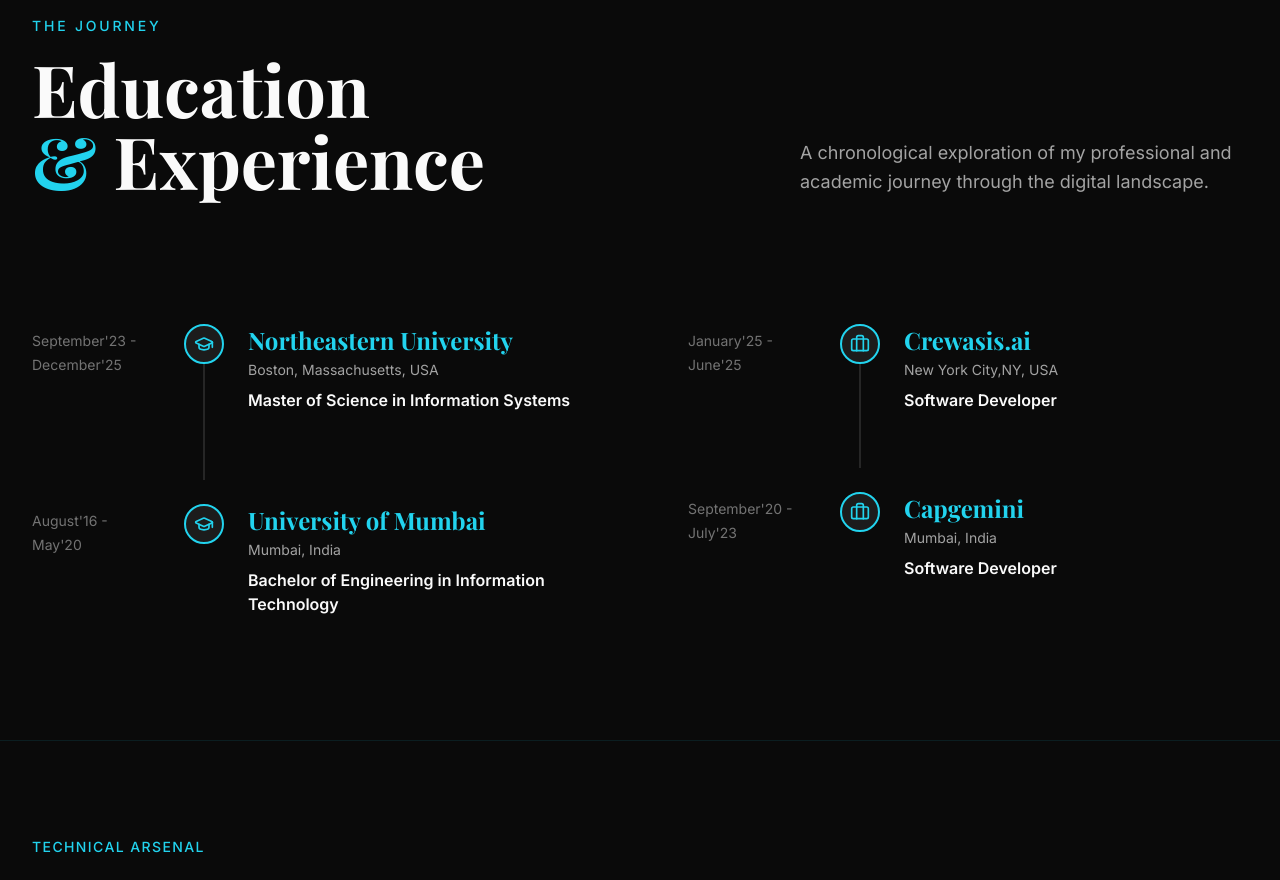
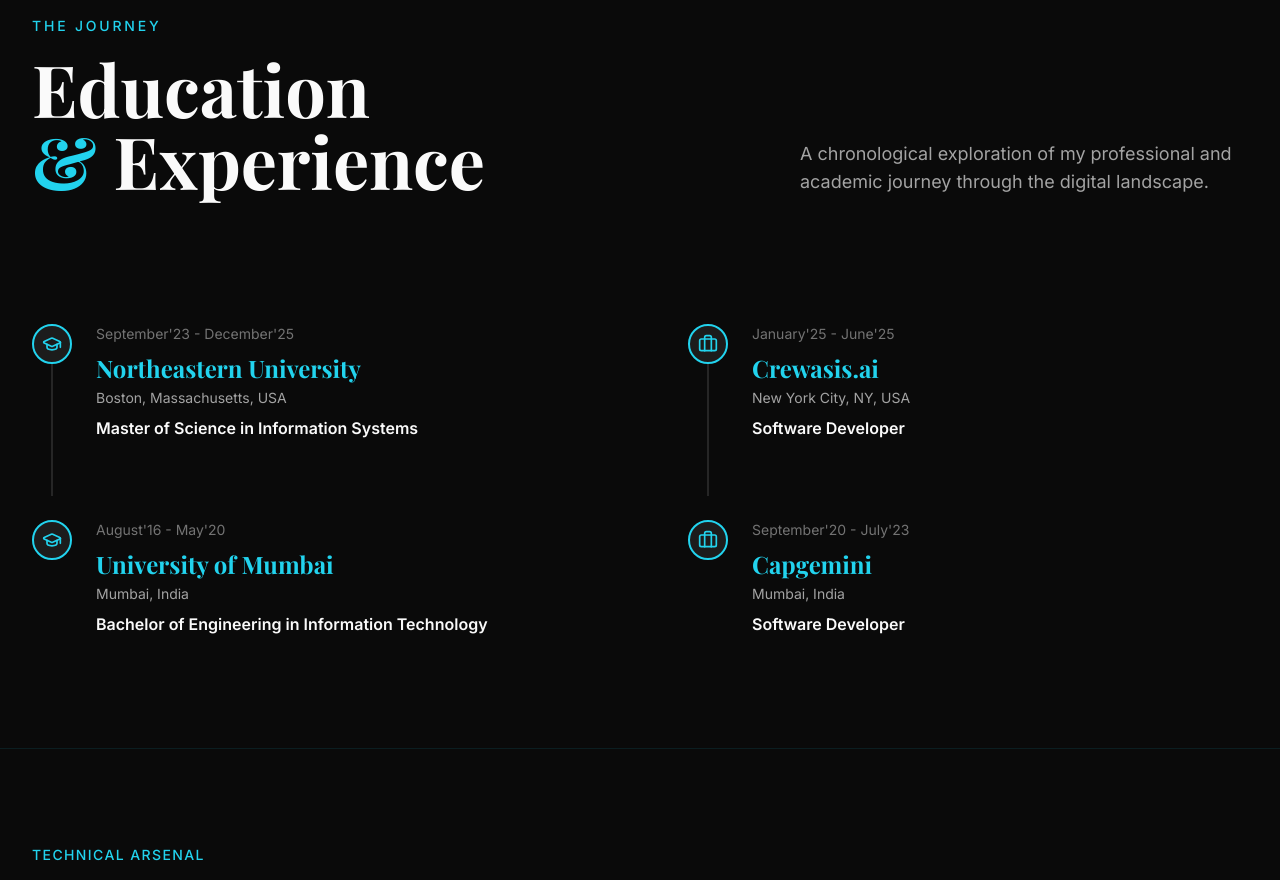
Before and after one commit to k-madani/portfolio, a Next.js app: page / in a window 1280 px wide. Shown: the part 880-1760 px from the top of the page. Built offline with nearby package versions, Linux system fonts and the light colour scheme; a web font is replaced by a local one.

Commit message:
media queries fix

```diff
--- a/app/components/Hero.tsx
+++ b/app/components/Hero.tsx
@@ -5,10 +5,10 @@
 import { ArrowDown } from 'lucide-react';
 
 const roles = [
-  'Software Developer',
-  'Full Stack Developer',
-  'Backend Developer',
-  'Cloud Developer',
+  'Software Engineer',
+  'Full-Stack Developer',
+  'Cloud Engineer',
+  'GenAI Developer',
 ];
 
 export default function Hero() {
@@ -26,20 +26,14 @@
   };
 
   return (
-    <section className="relative min-h-screen flex items-center justify-center px-6 sm:px-8 overflow-hidden pt-32 pb-20">
-      {/* Gradient Background */}
+    <section className="relative min-h-[80vh] md:min-h-screen flex items-center justify-center px-6 sm:px-8 overflow-hidden pt-24 sm:pt-28 lg:pt-32 pb-16 sm:pb-20">
+      {/* Gradient Background — smaller, less aggressive on mobile */}
       <div className="absolute inset-0 -z-10">
-        <div className="absolute top-0 left-0 w-96 h-96 bg-[rgb(var(--accent-primary))]/20 rounded-full mix-blend-multiply filter blur-3xl animate-pulse" />
-        <div className="absolute bottom-0 right-0 w-96 h-96 bg-[rgb(var(--accent-light))]/20 rounded-full mix-blend-multiply filter blur-3xl animate-pulse delay-2000" />
+        <div className="absolute top-0 left-0 w-64 sm:w-80 lg:w-96 h-64 sm:h-80 lg:h-96 bg-[rgb(var(--accent-primary))]/20 rounded-full mix-blend-multiply filter blur-3xl animate-pulse" />
+        <div className="absolute bottom-0 right-0 w-64 sm:w-80 lg:w-96 h-64 sm:h-80 lg:h-96 bg-[rgb(var(--accent-light))]/20 rounded-full mix-blend-multiply filter blur-3xl animate-pulse delay-2000" />
       </div>
 
       <div className="w-full max-w-7xl mx-auto">
-        {/*
-          KEY: items-stretch makes both columns the same height.
-          The LEFT content determines the row height naturally.
-          The RIGHT photo then stretches to fill that same height.
-          No forced min-h on the row — content drives everything.
-        */}
         <div className="flex flex-col lg:flex-row lg:items-stretch lg:gap-2">
 
           {/* Left — Text Content */}
@@ -49,7 +43,7 @@
             transition={{ duration: 0.8, ease: 'easeOut' }}
             className="flex-1 z-10 flex flex-col justify-center"
           >
-            <h1 className="font-display text-4xl sm:text-5xl md:text-6xl lg:text-7xl font-bold mb-4 sm:mb-6 text-[rgb(var(--text-primary))] tracking-tight leading-tight">
+            <h1 className="font-display text-3xl xs:text-4xl sm:text-5xl md:text-6xl lg:text-7xl font-bold mb-2 sm:mb-3 text-[rgb(var(--text-primary))] tracking-tight leading-tight">
               <motion.span
                 initial={{ opacity: 0, y: 20 }}
                 animate={{ opacity: 1, y: 0 }}
@@ -59,14 +53,15 @@
               </motion.span>
             </h1>
 
-            <div className="h-12 sm:h-14 md:h-16 mb-8 overflow-hidden">
+            {/* Role rotation — tightened container */}
+            <div className="h-10 sm:h-12 md:h-14 lg:h-16 mb-3 sm:mb-4 overflow-hidden">
               <motion.div
                 key={currentRole}
                 initial={{ y: 60, opacity: 0 }}
                 animate={{ y: 0, opacity: 1 }}
                 exit={{ y: -60, opacity: 0 }}
                 transition={{ duration: 0.6, ease: 'easeOut' }}
-                className="text-xl sm:text-2xl md:text-3xl lg:text-4xl font-bold bg-gradient-to-r from-[rgb(var(--accent-primary))] via-[rgb(var(--accent-light))] to-[rgb(var(--accent-primary))] bg-clip-text text-transparent"
+                className="text-lg sm:text-2xl md:text-3xl lg:text-4xl font-bold bg-gradient-to-r from-[rgb(var(--accent-primary))] via-[rgb(var(--accent-light))] to-[rgb(var(--accent-primary))] bg-clip-text text-transparent leading-tight"
               >
                 {roles[currentRole]}
               </motion.div>
@@ -76,7 +71,7 @@
               initial={{ opacity: 0, y: 20 }}
               animate={{ opacity: 1, y: 0 }}
               transition={{ delay: 0.3, duration: 0.8 }}
-              className="text-sm sm:text-base md:text-lg text-[rgb(var(--text-secondary))] mb-10 leading-relaxed max-w-2xl"
+              className="text-sm sm:text-base md:text-lg text-[rgb(var(--text-secondary))] mb-5 sm:mb-6 leading-relaxed max-w-2xl"
             >
               Building scalable systems from code to cloud. Every solution starts with clear thinking and a shot of espresso.
             </motion.p>
@@ -85,7 +80,7 @@
               initial={{ opacity: 0, y: 20 }}
               animate={{ opacity: 1, y: 0 }}
               transition={{ delay: 0.5, duration: 0.8 }}
-              className="flex flex-wrap items-center gap-4"
+              className="flex flex-wrap items-center gap-3 sm:gap-4"
             >
               <motion.a
                 href="/resume.pdf"
@@ -93,7 +88,7 @@
                 rel="noopener noreferrer"
                 whileHover={{ scale: 1.05 }}
                 whileTap={{ scale: 0.95 }}
-                className="px-6 sm:px-8 py-3 text-sm sm:text-base bg-gradient-to-r from-[rgb(var(--accent-primary))] to-[rgb(var(--accent-light))] text-white font-semibold hover:shadow-2xl hover:shadow-[rgb(var(--accent-primary))]/30 transition-all duration-300"
+                className="px-5 sm:px-6 md:px-8 py-2.5 sm:py-3 text-sm sm:text-base bg-gradient-to-r from-[rgb(var(--accent-primary))] to-[rgb(var(--accent-light))] text-white font-semibold hover:shadow-2xl hover:shadow-[rgb(var(--accent-primary))]/30 transition-all duration-300"
               >
                 Resume
               </motion.a>
@@ -105,50 +100,42 @@
                 }}
                 whileHover={{ scale: 1.05 }}
                 whileTap={{ scale: 0.95 }}
-                className="px-6 sm:px-8 py-3 text-sm sm:text-base border-2 border-[rgb(var(--accent-primary))] text-[rgb(var(--accent-primary))] font-semibold hover:bg-[rgb(var(--accent-primary))]/5 transition-all duration-300"
+                className="px-5 sm:px-6 md:px-8 py-2.5 sm:py-3 text-sm sm:text-base border-2 border-[rgb(var(--accent-primary))] text-[rgb(var(--accent-primary))] font-semibold hover:bg-[rgb(var(--accent-primary))]/5 transition-all duration-300"
               >
                 Get in Touch
               </motion.a>
             </motion.div>
           </motion.div>
 
-          {/* Right — Portrait */}
+          {/* Right — Portrait (desktop only) */}
           <motion.div
             initial={{ opacity: 0, x: 40 }}
             animate={{ opacity: 1, x: 0 }}
             transition={{ delay: 0.4, duration: 0.8 }}
             className="relative hidden lg:block flex-shrink-0 self-stretch"
           >
-            {/*
-              w-72 fixed width. h-full fills the row height = left content height.
-              object-cover ensures image fills without distorting.
-            */}
             <div className="relative w-72 h-full">
-              {/* Animated Frame 1 - Outer */}
               <motion.div
                 animate={{ x: [0, -10, 0], y: [0, -10, 0] }}
                 transition={{ duration: 6, repeat: Infinity, ease: 'easeInOut' }}
                 className="absolute inset-0 border-2 border-[rgb(var(--accent-primary))]/40 translate-x-6 translate-y-6"
               />
-              {/* Animated Frame 2 - Middle */}
               <motion.div
                 animate={{ x: [0, 8, 0], y: [0, 8, 0] }}
                 transition={{ duration: 5, repeat: Infinity, ease: 'easeInOut', delay: 0.5 }}
                 className="absolute inset-0 border-2 border-[rgb(var(--accent-light))]/50 translate-x-3 translate-y-3"
               />
-              {/* Main Image */}
               <motion.div
                 animate={{ y: [0, -8, 0] }}
                 transition={{ duration: 4, repeat: Infinity, ease: 'easeInOut', delay: 1 }}
                 className="relative z-10 w-full h-full overflow-hidden border-2 border-[rgb(var(--accent-primary))] shadow-2xl shadow-[rgb(var(--accent-primary))]/20"
               >
                 <img
-  src="/profile.jpg"
-  alt="Krishna Madani"
-  className="w-full h-full object-cover object-top grayscale hover:grayscale-0 transition-all duration-700"
-/>
+                  src="/profile.jpg"
+                  alt="Krishna Madani"
+                  className="w-full h-full object-cover object-top grayscale hover:grayscale-0 transition-all duration-700"
+                />
               </motion.div>
-              {/* Accent square */}
               <motion.div
                 animate={{ rotate: [0, 10, 0] }}
                 transition={{ duration: 4, repeat: Infinity, ease: 'easeInOut', delay: 0.3 }}
@@ -160,13 +147,13 @@
         </div>
       </div>
 
-      {/* Scroll Indicator */}
+      {/* Scroll Indicator — hidden on smallest screens */}
       <motion.button
         onClick={scrollToNext}
         initial={{ opacity: 0 }}
         animate={{ opacity: 1 }}
         transition={{ delay: 1, duration: 0.8 }}
-        className="absolute bottom-8 left-1/2 -translate-x-1/2 cursor-pointer group"
+        className="absolute bottom-6 sm:bottom-8 left-1/2 -translate-x-1/2 cursor-pointer group hidden sm:block"
         aria-label="Scroll to content"
       >
         <motion.div
@@ -183,8 +170,8 @@
 
       {/* Background Gradient Orbs */}
       <div className="absolute inset-0 -z-10 overflow-hidden pointer-events-none">
-        <div className="absolute top-1/4 -right-48 w-96 h-96 bg-[rgb(var(--accent-primary))]/5 rounded-full blur-3xl" />
-        <div className="absolute bottom-1/4 -left-48 w-96 h-96 bg-[rgb(var(--accent-light))]/5 rounded-full blur-3xl" />
+        <div className="absolute top-1/4 -right-32 sm:-right-48 w-64 sm:w-96 h-64 sm:h-96 bg-[rgb(var(--accent-primary))]/5 rounded-full blur-3xl" />
+        <div className="absolute bottom-1/4 -left-32 sm:-left-48 w-64 sm:w-96 h-64 sm:h-96 bg-[rgb(var(--accent-light))]/5 rounded-full blur-3xl" />
       </div>
     </section>
   );
--- a/app/components/Timeline.tsx
+++ b/app/components/Timeline.tsx
@@ -24,31 +24,19 @@
     location: "Boston, Massachusetts, USA",
     degree: "Master of Science in Information Systems",
     period: "September'23 - December'25",
-    // courses: [
-    //   "Application Engineering & Development",
-    //   "Web Design and UI Development",
-    //   "Program Structures & Algorithms",
-    //   "Design Patterns",
-    //   "Network Structures and Cloud Computing",
-    // ],
   },
   {
     organization: "University of Mumbai",
     location: "Mumbai, India",
     degree: "Bachelor of Engineering in Information Technology",
     period: "August'16 - May'20",
-    // courses: [
-    //   "Operating Systems",
-    //   "Database Management & Database Design",
-    //   "Computer Networks",
-    // ],
   },
 ];
 
 const experienceData: ExperienceItem[] = [
   {
     company: "Crewasis.ai",
-    location: "New York City,NY, USA",
+    location: "New York City, NY, USA",
     role: "Software Developer",
     period: "January'25 - June'25",
   },
@@ -60,29 +48,92 @@
   },
 ];
 
+interface TimelineEntryProps {
+  period: string;
+  icon: typeof GraduationCap;
+  title: string;
+  location: string;
+  subtitle: string;
+  courses?: string[];
+  showConnector: boolean;
+  index: number;
+  direction: 'left' | 'right';
+}
+
+const TimelineEntry = ({
+  period,
+  icon: Icon,
+  title,
+  location,
+  subtitle,
+  courses,
+  showConnector,
+  index,
+  direction,
+}: TimelineEntryProps) => (
+  <motion.div
+    className="relative flex gap-4 sm:gap-6 mb-12 sm:mb-16 last:mb-0"
+    initial={{ opacity: 0, x: direction === 'left' ? -30 : 30 }}
+    whileInView={{ opacity: 1, x: 0 }}
+    viewport={{ once: true, margin: "-50px" }}
+    transition={{ duration: 0.5, delay: index * 0.1 }}
+  >
+    {/* Timeline icon column */}
+    <div className="relative flex flex-col items-center flex-shrink-0">
+      <div className="w-10 h-10 rounded-full bg-[rgb(var(--bg-card))] border-2 border-[rgb(var(--accent-primary))] flex items-center justify-center z-10">
+        <Icon className="w-5 h-5 text-[rgb(var(--accent-primary))]" />
+      </div>
+      {showConnector && (
+        <div className="w-0.5 h-full bg-[rgb(var(--border))] absolute top-10" />
+      )}
+    </div>
+
+    {/* Content — date on top (mobile), then title block */}
+    <div className="flex-1 min-w-0 pb-4">
+      <span className="block text-[rgb(var(--text-muted))] text-xs sm:text-sm mb-2">
+        {period}
+      </span>
+      <h3 className="text-lg sm:text-xl md:text-2xl font-bold text-[rgb(var(--accent-primary))] mb-1 leading-tight">
+        {title}
+      </h3>
+      <p className="text-[rgb(var(--text-secondary))] text-sm mb-2">
+        {location}
+      </p>
+      <p className="font-semibold text-[rgb(var(--text-primary))] text-sm sm:text-base">
+        {subtitle}
+      </p>
+      {courses && (
+        <p className="text-[rgb(var(--text-secondary))] text-sm leading-relaxed mt-3">
+          • {courses.join(" • ")}
+        </p>
+      )}
+    </div>
+  </motion.div>
+);
+
 const TimelineSection = () => {
   return (
     <section id="timeline" className="py-16 md:py-24 relative px-6 sm:px-8">
       {/* Section header */}
-      <div className="max-w-7xl mx-auto mb-20 md:mb-32">
+      <div className="max-w-7xl mx-auto mb-16 sm:mb-20 md:mb-32">
         <motion.div
-          className="flex flex-col md:flex-row md:items-end md:justify-between gap-8"
+          className="flex flex-col md:flex-row md:items-end md:justify-between gap-6 md:gap-8"
           initial={{ opacity: 0 }}
           whileInView={{ opacity: 1 }}
           viewport={{ once: true }}
           transition={{ duration: 0.8 }}
         >
           <div>
-            <p className="text-[rgb(var(--accent-primary))] text-sm font-medium tracking-[0.2em] uppercase mb-4">
+            <p className="text-[rgb(var(--accent-primary))] text-xs sm:text-sm font-medium tracking-[0.2em] uppercase mb-3 sm:mb-4">
               The Journey
             </p>
-            <h2 className="text-5xl md:text-6xl lg:text-7xl font-bold text-[rgb(var(--text-primary))] leading-tight">
+            <h2 className="text-4xl sm:text-5xl md:text-6xl lg:text-7xl font-bold text-[rgb(var(--text-primary))] leading-tight">
               Education
               <br />
               <span className="text-[rgb(var(--accent-primary))]">&</span> Experience
             </h2>
           </div>
-          <p className="text-[rgb(var(--text-secondary))] max-w-md text-lg leading-relaxed">
+          <p className="text-[rgb(var(--text-secondary))] max-w-md text-base sm:text-lg leading-relaxed">
             A chronological exploration of my professional and academic journey through the digital landscape.
           </p>
         </motion.div>
@@ -90,97 +141,45 @@
 
       {/* Two column timeline */}
       <div className="max-w-7xl mx-auto">
-        <div className="grid grid-cols-1 lg:grid-cols-2 gap-16 lg:gap-24">
-          {/* Education Timeline */}
+        <div className="grid grid-cols-1 lg:grid-cols-2 gap-12 lg:gap-24">
+          {/* Education */}
           <div className="relative">
+            <h3 className="lg:hidden text-xs font-bold uppercase tracking-widest text-[rgb(var(--accent-primary))] mb-6">
+              Education
+            </h3>
             {educationData.map((item, index) => (
-              <motion.div
+              <TimelineEntry
                 key={index}
-                className="relative flex gap-6 mb-16 last:mb-0"
-                initial={{ opacity: 0, x: -30 }}
-                whileInView={{ opacity: 1, x: 0 }}
-                viewport={{ once: true, margin: "-50px" }}
-                transition={{ duration: 0.5, delay: index * 0.1 }}
-              >
-                {/* Date on left */}
-                <div className="w-32 flex-shrink-0 text-left pt-1">
-                  <span className="text-[rgb(var(--text-muted))] text-sm">
-                    {item.period}
-                  </span>
-                </div>
-
-                {/* Timeline icon */}
-                <div className="relative flex flex-col items-center">
-                  <div className="w-10 h-10 rounded-full bg-[rgb(var(--bg-card))] border-2 border-[rgb(var(--accent-primary))] flex items-center justify-center z-10">
-                    <GraduationCap className="w-5 h-5 text-[rgb(var(--accent-primary))]" />
-                  </div>
-                  {index < educationData.length - 1 && (
-                    <div className="w-0.5 h-full bg-[rgb(var(--border))] absolute top-10" />
-                  )}
-                </div>
-
-                {/* Content */}
-                <div className="flex-1 pb-4">
-                  <h3 className="text-xl md:text-2xl font-bold text-[rgb(var(--accent-primary))] mb-1">
-                    {item.organization}
-                  </h3>
-                  <p className="text-[rgb(var(--text-secondary))] text-sm mb-2">
-                    {item.location}
-                  </p>
-                  <p className="font-semibold text-[rgb(var(--text-primary))] mb-3">
-                    {item.degree}
-                  </p>
-                  {item.courses && (
-                    <p className="text-[rgb(var(--text-secondary))] text-sm leading-relaxed">
-                      • {item.courses.join(" • ")}
-                    </p>
-                  )}
-                </div>
-              </motion.div>
+                period={item.period}
+                icon={GraduationCap}
+                title={item.organization}
+                location={item.location}
+                subtitle={item.degree}
+                courses={item.courses}
+                showConnector={index < educationData.length - 1}
+                index={index}
+                direction="left"
+              />
             ))}
           </div>
 
-          {/* Experience Timeline */}
+          {/* Experience */}
           <div className="relative">
+            <h3 className="lg:hidden text-xs font-bold uppercase tracking-widest text-[rgb(var(--accent-primary))] mb-6">
+              Experience
+            </h3>
             {experienceData.map((item, index) => (
-              <motion.div
+              <TimelineEntry
                 key={index}
-                className="relative flex gap-6 mb-16 last:mb-0"
-                initial={{ opacity: 0, x: 30 }}
-                whileInView={{ opacity: 1, x: 0 }}
-                viewport={{ once: true, margin: "-50px" }}
-                transition={{ duration: 0.5, delay: index * 0.1 }}
-              >
-                {/* Date on left */}
-                <div className="w-32 flex-shrink-0 text-left pt-1">
-                  <span className="text-[rgb(var(--text-muted))] text-sm">
-                    {item.period}
-                  </span>
-                </div>
-
-                {/* Timeline icon */}
-                <div className="relative flex flex-col items-center">
-                  <div className="w-10 h-10 rounded-full bg-[rgb(var(--bg-card))] border-2 border-[rgb(var(--accent-primary))] flex items-center justify-center z-10">
-                    <Briefcase className="w-5 h-5 text-[rgb(var(--accent-primary))]" />
-                  </div>
-                  {index < experienceData.length - 1 && (
-                    <div className="w-0.5 h-full bg-[rgb(var(--border))] absolute top-10" />
-                  )}
-                </div>
-
-                {/* Content */}
-                <div className="flex-1 pb-4">
-                  <h3 className="text-xl md:text-2xl font-bold text-[rgb(var(--accent-primary))] mb-1">
-                    {item.company}
-                  </h3>
-                  <p className="text-[rgb(var(--text-secondary))] text-sm mb-2">
-                    {item.location}
-                  </p>
-                  <p className="font-semibold text-[rgb(var(--text-primary))]">
-                    {item.role}
-                  </p>
-                </div>
-              </motion.div>
+                period={item.period}
+                icon={Briefcase}
+                title={item.company}
+                location={item.location}
+                subtitle={item.role}
+                showConnector={index < experienceData.length - 1}
+                index={index}
+                direction="right"
+              />
             ))}
           </div>
         </div>
```
Also changed, not shown: app/components/Navbar.tsx (+96 -15 lines), 1 other file (tests, documents, lock files or other folders).
